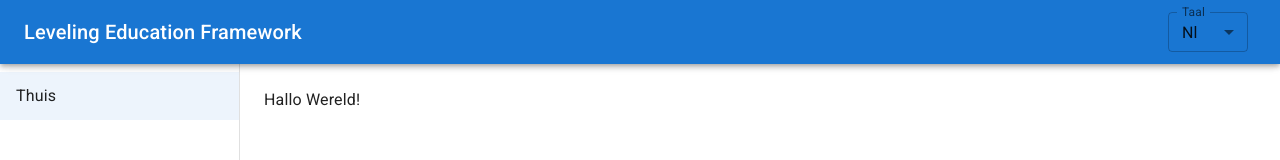
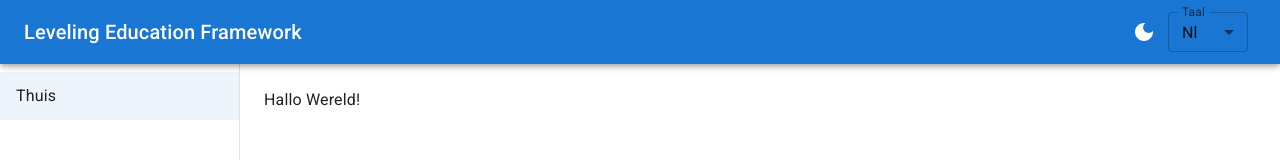
Before and after one commit to spark-156/leveling-education-framework, a Next.js app in the folder frontend-new/: page / in a window 1280 px wide. Shown: the top 160 px of the page. Built offline with nearby package versions, Linux system fonts and the light colour scheme.

Commit message:
Barebones theme switcher

```diff
--- a/frontend-new/components/Layout.tsx
+++ b/frontend-new/components/Layout.tsx
@@ -4,11 +4,23 @@ import { Box, CssBaseline, Toolbar } from "@mui/material";
 
 const drawerWidth = 240;
 
-export default function Layout({ children }: { children: ReactNode }) {
+export default function Layout({
+  children,
+  toggleTheme,
+  currentTheme,
+}: {
+  children: ReactNode;
+  toggleTheme: () => void;
+  currentTheme: "light" | "dark";
+}) {
   return (
     <Box sx={{ display: "flex" }}>
       <CssBaseline />
-      <Navbar drawerWidth={drawerWidth} />
+      <Navbar
+        drawerWidth={drawerWidth}
+        currentTheme={currentTheme}
+        toggleTheme={toggleTheme}
+      />
       <Box
         component="main"
         sx={{
--- a/frontend-new/components/Navbar.tsx
+++ b/frontend-new/components/Navbar.tsx
@@ -8,8 +8,19 @@ import Toolbar from "@mui/material/Toolbar";
 import ToolbarTitle from "./ToolbarTitle";
 import DrawerContent from "./DrawerContent";
 import LanguageSelector from "./LanguageSelector";
+import DarkModeIcon from "@mui/icons-material/DarkMode";
+import { LightModeOutlined } from "@mui/icons-material";
+import { Stack } from "@mui/material";
 
-export default function DrawerAppBar({ drawerWidth }: { drawerWidth: number }) {
+export default function DrawerAppBar({
+  drawerWidth,
+  toggleTheme,
+  currentTheme,
+}: {
+  drawerWidth: number;
+  toggleTheme: () => void;
+  currentTheme: "light" | "dark";
+}) {
   const [mobileOpen, setMobileOpen] = useState(false);
 
   const handleDrawerToggle = () => {
@@ -36,7 +47,21 @@ export default function DrawerAppBar({ drawerWidth }: { drawerWidth: number }) {
             <MenuIcon />
           </IconButton>
           <ToolbarTitle />
-          <LanguageSelector />
+          <Stack direction="row" gap={1}>
+            <IconButton
+              color="inherit"
+              aria-label="change theme"
+              edge="end"
+              onClick={toggleTheme}
+            >
+              {currentTheme === "dark" ? (
+                <LightModeOutlined />
+              ) : (
+                <DarkModeIcon />
+              )}
+            </IconButton>
+            <LanguageSelector />
+          </Stack>
         </Toolbar>
       </AppBar>
 
--- a/frontend-new/pages/_app.tsx
+++ b/frontend-new/pages/_app.tsx
@@ -5,15 +5,34 @@ import "@fontsource/roboto/400.css";
 import "@fontsource/roboto/500.css";
 import "@fontsource/roboto/700.css";
 import { IntlProvider } from "react-intl";
-import { useMemo } from "react";
+import { useEffect, useMemo, useState } from "react";
 import { useRouter } from "next/router";
 
 import English from "../lang/en.json";
 import Dutch from "../lang/nl.json";
 import Layout from "../components/Layout";
+import { ThemeProvider } from "@mui/material";
+import { lightTheme } from "../themes/light-theme";
+import { darkTheme } from "../themes/dark-theme";
 
 export default function App({ Component, pageProps }: AppProps) {
   const { locale, defaultLocale } = useRouter();
+  const [activeTheme, setActiveTheme] = useState(lightTheme);
+  const [selectedTheme, setSelectedTheme] = useState<"light" | "dark">("light");
+
+  function getActiveTheme(themeMode: "light" | "dark") {
+    return themeMode === "light" ? lightTheme : darkTheme;
+  }
+
+  useEffect(() => {
+    setActiveTheme(getActiveTheme(selectedTheme));
+  }, [selectedTheme]);
+
+  const toggleTheme = () => {
+    const desiredTheme = selectedTheme === "light" ? "dark" : "light";
+
+    setSelectedTheme(desiredTheme);
+  };
 
   const messages = useMemo(() => {
     switch (locale) {
@@ -32,9 +51,11 @@ export default function App({ Component, pageProps }: AppProps) {
       locale={locale ? locale : "nl"}
       defaultLocale={defaultLocale}
     >
-      <Layout>
-        <Component {...pageProps} />
-      </Layout>
+      <ThemeProvider theme={activeTheme}>
+        <Layout toggleTheme={toggleTheme} currentTheme={selectedTheme}>
+          <Component {...pageProps} />
+        </Layout>
+      </ThemeProvider>
     </IntlProvider>
   );
 }
--- /dev/null
+++ b/frontend-new/themes/dark-theme.ts
@@ -0,0 +1,7 @@
+import { createTheme } from "@mui/material/styles";
+
+export const darkTheme = createTheme({
+  palette: {
+    mode: "dark",
+  },
+});
--- /dev/null
+++ b/frontend-new/themes/light-theme.ts
@@ -0,0 +1,7 @@
+import { createTheme } from "@mui/material/styles";
+
+export const lightTheme = createTheme({
+  palette: {
+    mode: "light",
+  },
+});
```
